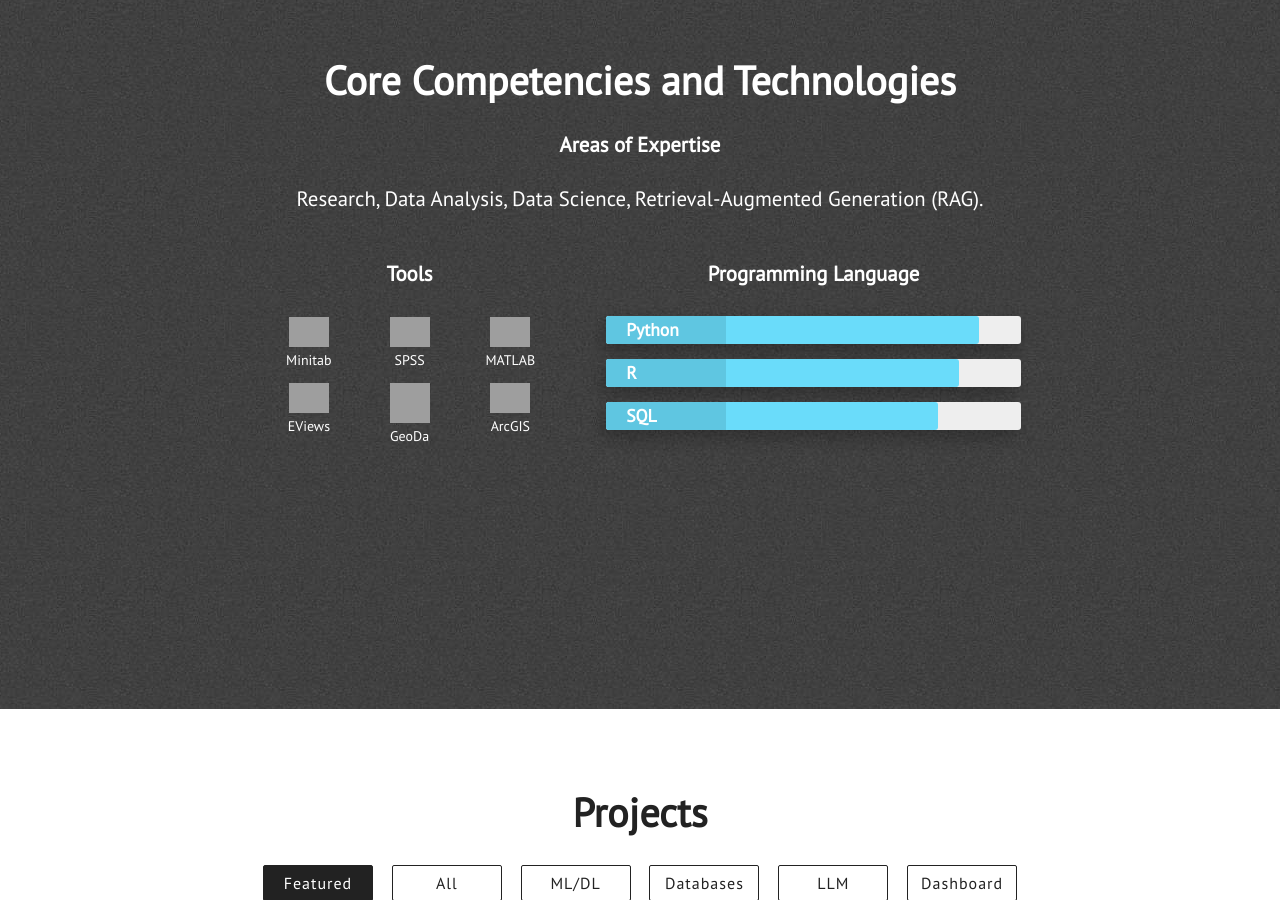
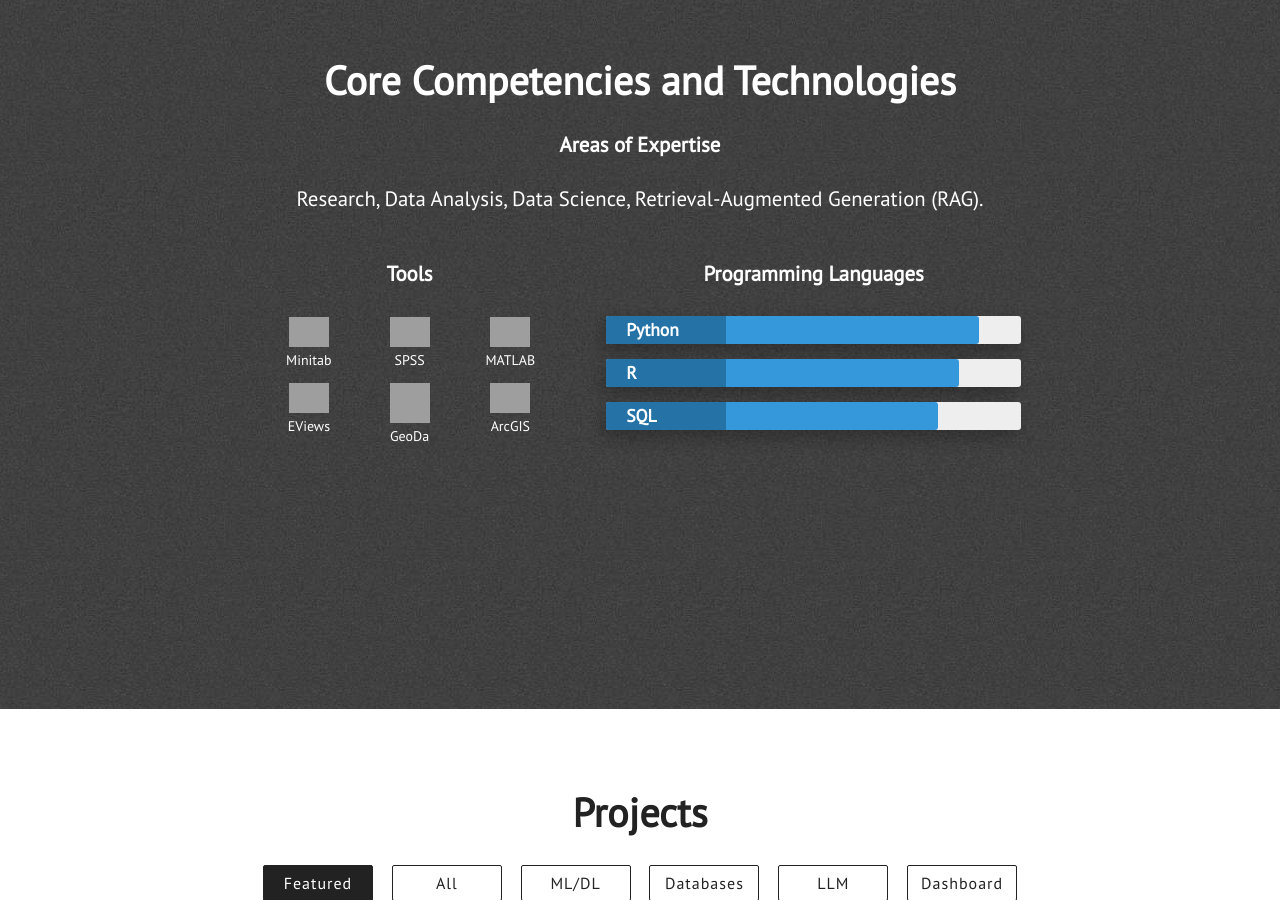
Before and after one commit to zenklinov/portfolio, a Jekyll site: the page built from index.html, in a window 1280 px wide and 900 px high, scrolled down 2191 px, cut to the strip 0-900 px from the top of the window. Built offline with Jekyll 4.4.1, drawn with Linux system fonts in a browser that asks for light colours; nearby versions of some CDN libraries; grey boxes are pictures that could not be loaded.

Commit message:
Update skills.html

```diff
--- a/_includes/skills.html
+++ b/_includes/skills.html
@@ -37,19 +37,19 @@
                     </div>
                 </div>
                 <div class="technical-skills">
-                    <h3 class="center-align skills-subsection">Programming Language</h3>
+                    <h3 class="center-align skills-subsection">Programming Languages</h3>
                     <div class="progress-bars">
                         <div class="skillbar clearfix" data-percent="90%">
-                            <div class="skillbar-title"><span>Python</span></div>
-                            <div class="skillbar-bar"></div>
+                            <div class="skillbar-title" style="background: #2980b9;"><span>Python</span></div>
+                            <div class="skillbar-bar" style="background: #3498db;"></div>
                         </div>
                         <div class="skillbar clearfix" data-percent="85%">
-                            <div class="skillbar-title"><span>R</span></div>
-                            <div class="skillbar-bar"></div>
+                            <div class="skillbar-title" style="background: #2980b9;"><span>R</span></div>
+                            <div class="skillbar-bar" style="background: #3498db;"></div>
                         </div>
                         <div class="skillbar clearfix" data-percent="80%">
-                            <div class="skillbar-title"><span>SQL</span></div>
-                            <div class="skillbar-bar"></div>
+                            <div class="skillbar-title" style="background: #2980b9;"><span>SQL</span></div>
+                            <div class="skillbar-bar" style="background: #3498db;"></div>
                         </div>
                     </div>
                 </div>
```
